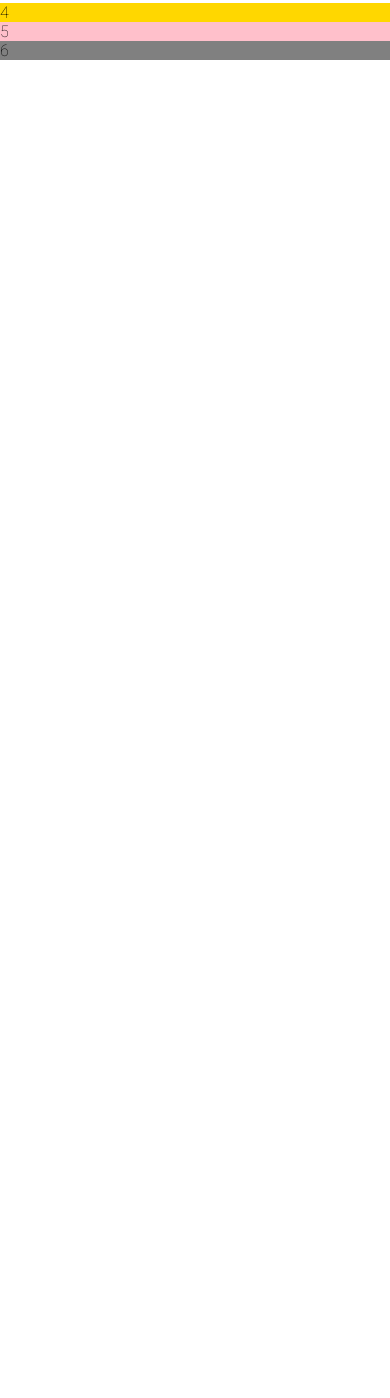
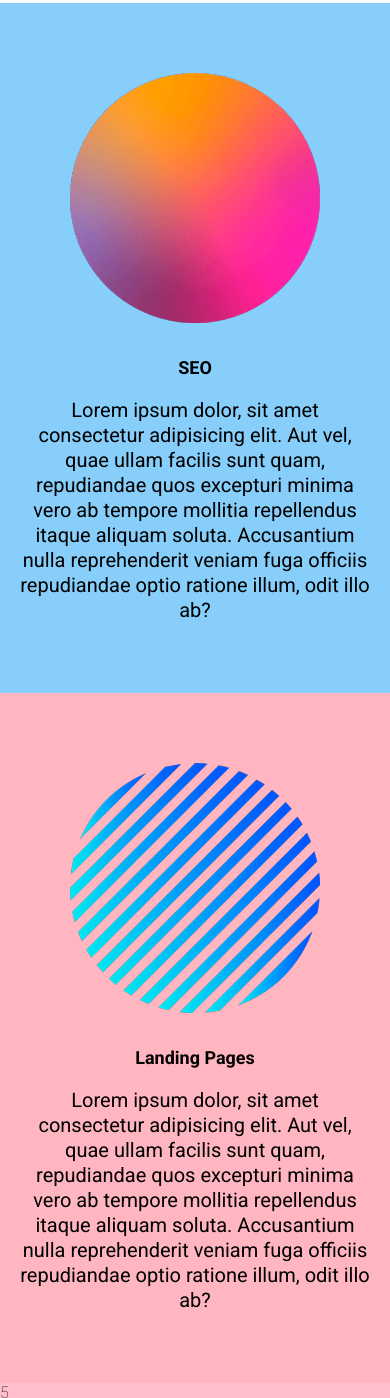
Before and after one commit to gabrielo3012/landing-page-sample-agency-1, a plain HTML site: page index.html in a window 390 px wide. Shown: the part 2462-3860 px from the top of the page. Before the commit the page ends 2522 px from the top, so only its background shows below. Drawn offline with Linux system fonts and the light colour scheme.

Commit message:
services completed and fully responsive

```diff
--- a/index.html
+++ b/index.html
@@ -59,7 +59,23 @@
       <a href="" class="btn-know-more">Know more</a>
     </div>
   </section>
-  <section class="services">4</section>
+  <section class="services">
+    <div class="service">
+      <img src="./src/images/bolinha1.png" alt="">
+      <div class="service-info">
+        <h3>SEO</h3>
+        <p>Lorem ipsum dolor, sit amet consectetur adipisicing elit. Aut vel, quae ullam facilis sunt quam, repudiandae quos excepturi minima vero ab tempore mollitia repellendus itaque aliquam soluta. Accusantium nulla reprehenderit veniam fuga officiis repudiandae optio ratione illum, odit illo ab?</p>
+      </div>
+    </div>
+
+    <div class="service">
+      <img src="./src/images/bolinha2.png" alt="">
+      <div class="service-info">
+        <h3>Landing Pages</h3>
+        <p>Lorem ipsum dolor, sit amet consectetur adipisicing elit. Aut vel, quae ullam facilis sunt quam, repudiandae quos excepturi minima vero ab tempore mollitia repellendus itaque aliquam soluta. Accusantium nulla reprehenderit veniam fuga officiis repudiandae optio ratione illum, odit illo ab?</p>
+      </div>
+    </div>
+  </section>
   <section class="projects">5</section>
   <footer class="footer">6</footer>
 </body>
--- a/src/css/style.css
+++ b/src/css/style.css
@@ -151,7 +151,45 @@ body {
 
 .services {
   grid-area: services;
-  background-color: gold;
+  display: grid;
+  grid-template-columns: 1fr 1fr;
+  text-align: center;
+}
+
+.services .service {
+  padding: 70px 20px;
+}
+
+.services .service img {
+  width: 250px;
+  margin-bottom: 30px;
+}
+
+.services .service h3 {
+  font-size: 1.8rem;
+  font-weight: 700;
+}
+
+.services .service p {
+  font-size: 2rem;
+  font-weight: 400;
+  max-width: 400px;
+  margin: 20px auto 0;
+  line-height: 25px;
+}
+
+.services .service:nth-child(1) {
+  background-color: lightskyblue;
+}
+
+.services .service:nth-child(2) {
+  background-color: lightpink;
+}
+
+@media(max-width: 425px) {
+  .services {
+    grid-template-columns: 1fr;
+  }
 }
 
 /* PROJECTS */
```
